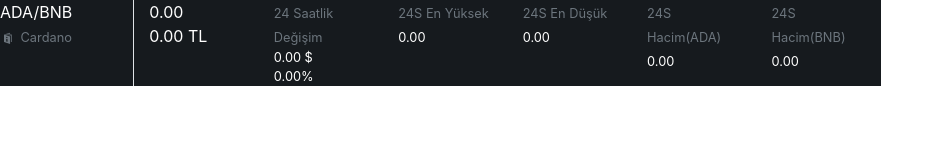
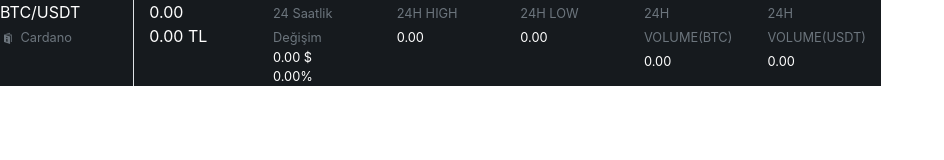
Before and after one commit to bgebes/binance-live-chart-application.js, a plain HTML site: page index.html in a window 1280 px wide. Shown: the whole page, without its empty margins (0-944 px from the left). Drawn offline with nearby package versions, Linux system fonts and the light colour scheme; no server answers.

Commit message:
Last Check

```diff
--- a/index.html
+++ b/index.html
@@ -15,7 +15,7 @@
 <body id="main">
   <div class="row" style="background-color: #161a1e; width: 70%;">
     <div class="col-sm-2 border border-left-0 border-top-0 border-bottom-0">
-      <span class="text-white" id="coinSymbol">ADA/BNB</span>
+      <span class="text-white" id="coinSymbol">BTC/USDT</span>
       <br>
       <span id="coinDesc">
         <svg xmlns="http://www.w3.org/2000/svg" viewBox="0 0 24 24" fill="none" class="iconLeave text-secondary" width="1em" height="1em">
@@ -41,22 +41,22 @@
           </span>
         </div>
         <div class="col">
-          <span class="text-secondary small">24S En Yüksek</span>
+          <span class="text-secondary small">24H HIGH</span>
           <br>
           <span class="text-white small" id="highPrice24hr">0.00</span>
         </div>
         <div class="col">
-          <span class="text-secondary small">24S En Düşük</span>
+          <span class="text-secondary small">24H LOW</span>
           <br>
           <span class="text-white small" id="lowPrice24hr">0.00</span>
         </div>
         <div class="col">
-          <span class="text-secondary small" id="volume24hrWithlotTitle">24S Hacim(ADA)</span>
+          <span class="text-secondary small" id="volume24hrWithlotTitle">24H VOLUME(BTC)</span>
           <br>
           <span class="text-white small" id="volume24hrWithlot">0.00</span>
         </div>
         <div class="col">
-          <span class="text-secondary small" id="volume24hrWithCurrencyTitle">24S Hacim(BNB)</span>
+          <span class="text-secondary small" id="volume24hrWithCurrencyTitle">24H VOLUME(USDT)</span>
           <br>
           <span class="text-white small" id="volume24hrWithCurrency">0.00</span>
         </div>
```
